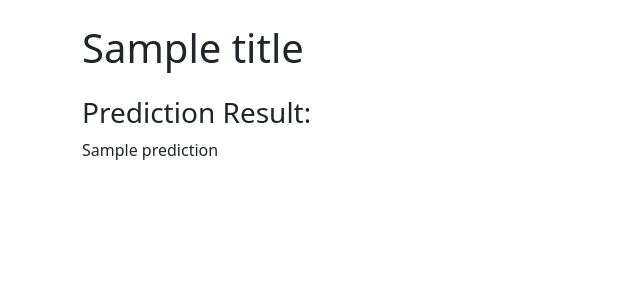
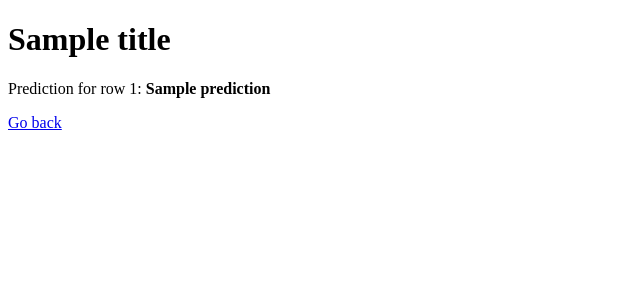
Before and after one commit to Ilagri/Breast-cancer-prediction, a Flask app: template flask_app/templates/predict.html in a window 1280 px wide. Shown: the top 300 px of the page, without its empty margins (0-640 px from the left). Run offline with Flask 2, Linux system fonts and the light colour scheme; the template is opened without the code that fills it: most values are stand-ins (such as "Sample title", 1, 10 or a date in 2020); parts of the project's set-up code (start-up, migrations or seed data) failed here and were passed over.

Commit message:
Update predict.html

```diff
--- a/flask_app/templates/predict.html
+++ b/flask_app/templates/predict.html
@@ -1,5 +1,13 @@
-{% extends "base.html" %}
-{% block content %}
-    <h3 class="mt-4">Prediction Result:</h3>
-    <p>{{ prediction }}</p>
-{% endblock %}
+<!DOCTYPE html>
+<html lang="en">
+<head>
+    <meta charset="UTF-8">
+    <meta name="viewport" content="width=device-width, initial-scale=1.0">
+    <title>{{ title }}</title>
+</head>
+<body>
+    <h1>{{ title }}</h1>
+    <p>Prediction for row {{ row_index }}: <strong>{{ prediction }}</strong></p>
+    <a href="/">Go back</a>
+</body>
+</html>
```
